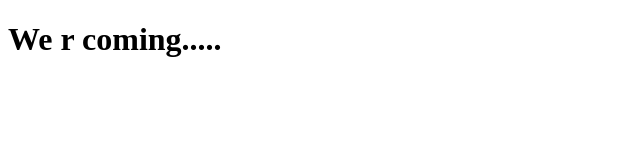
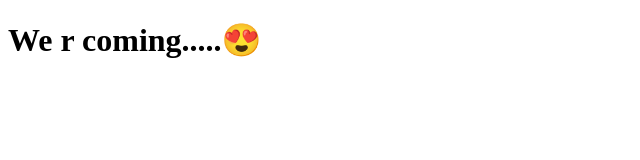
Before and after one commit to trendydevsbd/trendydevsbd.github.io, a plain HTML site: page index.html in a window 1280 px wide. Shown: the whole page, without its empty margins (0-640 px from the left). Drawn offline with Linux system fonts and the light colour scheme.

Commit message:
emoji test

```diff
--- a/index.html
+++ b/index.html
@@ -6,6 +6,6 @@
     <title>Trendydevs</title>
 </head>
 <body>
-    <h1>We r coming.....</h1>
+    <h1>We r coming.....😍</h1>
 </body>
 </html>
```
